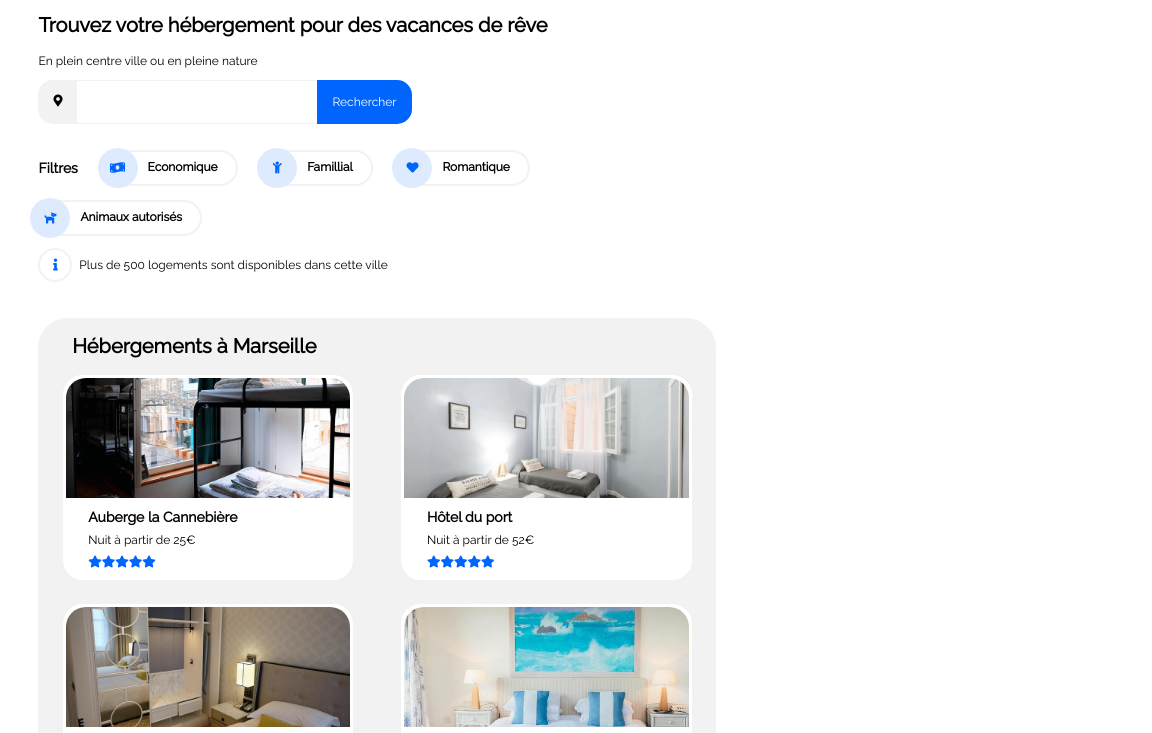
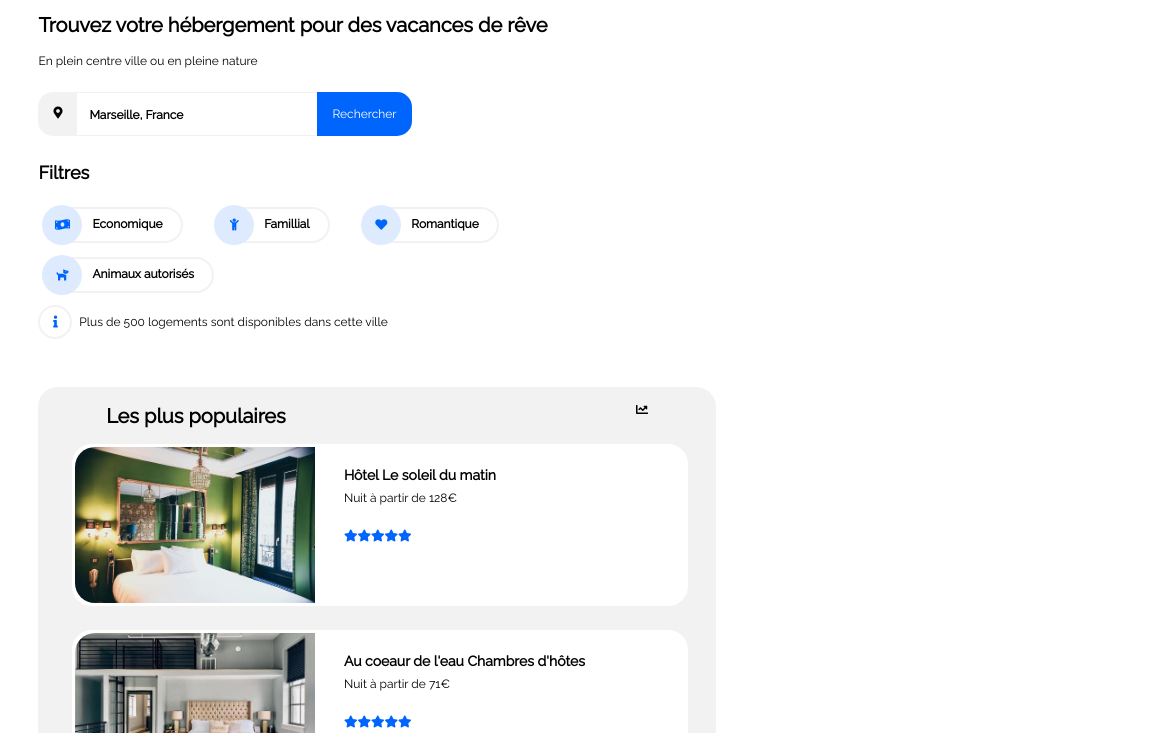
Before and after one commit to Zabatgit/P2_Blanc_Laurent, a plain HTML site: page index.html in a window 768 px wide. Shown: the part 67-800 px from the top of the page, 1152 px wide, since content can reach past the window. Drawn offline with Linux system fonts and the light colour scheme.

Commit message:
Version Finale +

```diff
--- a/index.html
+++ b/index.html
@@ -31,7 +31,7 @@
                 <h2>Trouvez votre hébergement pour des vacances de rêve</h2>
                 <p>En plein centre ville ou en pleine nature</p>
                 <div class="searchBar">
-                    <i class="fas fa-map-marker-alt" id="iconeNoire"></i><input type="search">
+                    <i class="fas fa-map-marker-alt" id="iconeNoire"></i><input type="search" value="Marseille, France">
                     <button><i id="hideIcone" class="fas fa-search"></i><span id="hideSearch">Rechercher</span></button>
                 </div>
                 <div class="filtres">
--- a/style.css
+++ b/style.css
@@ -15,6 +15,8 @@ button {
 
 input {
     border: none;
+    padding-left: 1em;
+    font-weight: bold;
 }
 
 i {
@@ -166,6 +168,9 @@ header nav a {
 
 .cancelMargin {
     margin: 0px;
+    font-weight: bold;
+    font-size: 18px;
+    margin-bottom: 0.6em;
 }
 
 #iconeNoire {
@@ -236,6 +241,7 @@ input:focus {
 
 .recherche p {
     margin-left: 0px;
+    margin-bottom: 2em;
 }
 
 .black {
@@ -717,10 +723,13 @@ footer {
 }
 
 .bordure {
-    margin-left: 1em;
+    margin-left: 2em;
 }
 
-.no
+.cancelMargin {
+    text-align: left;
+    width: 100em;
+}
 
 /*********************Section placementHebPop*********************/
 
```
